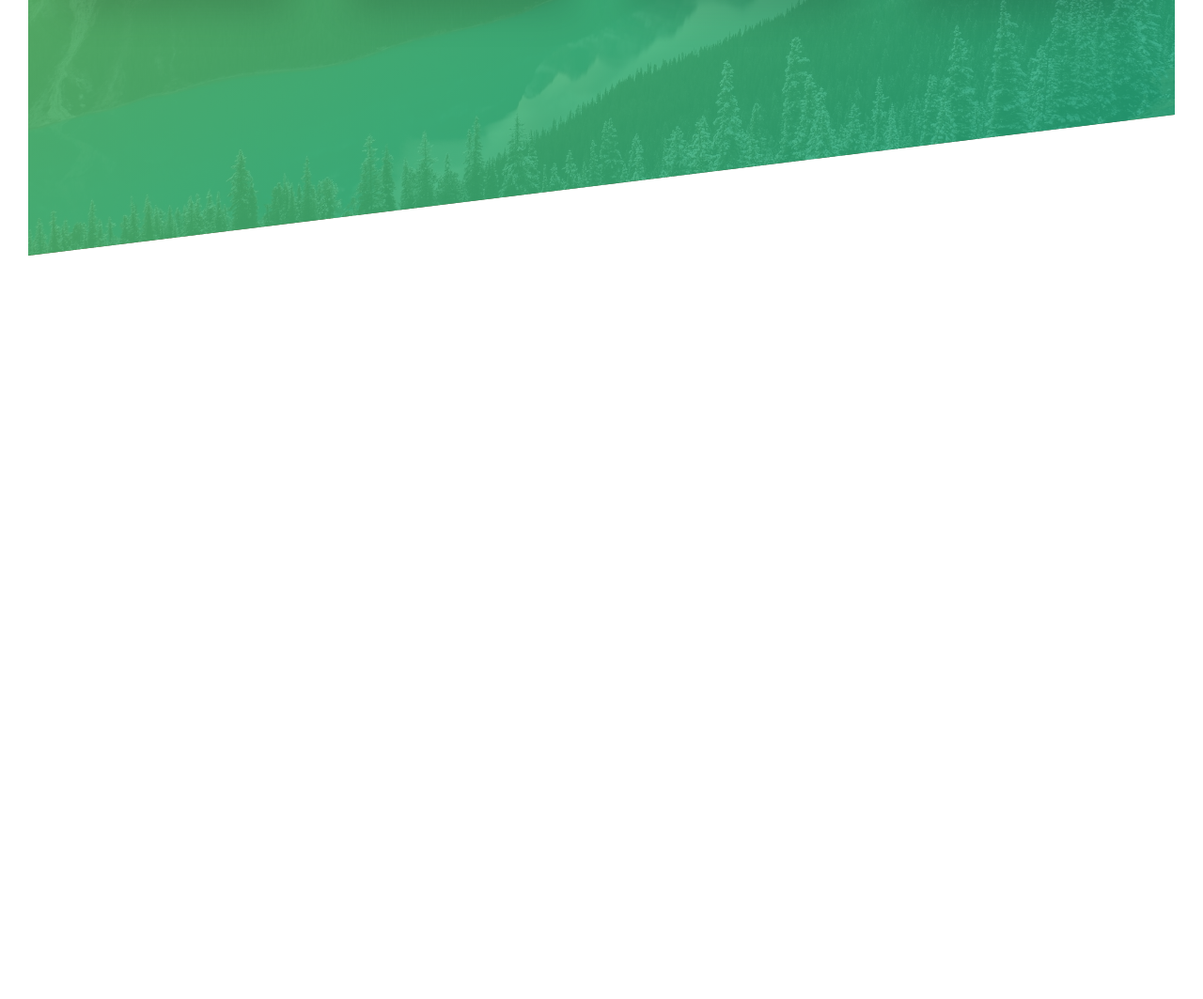
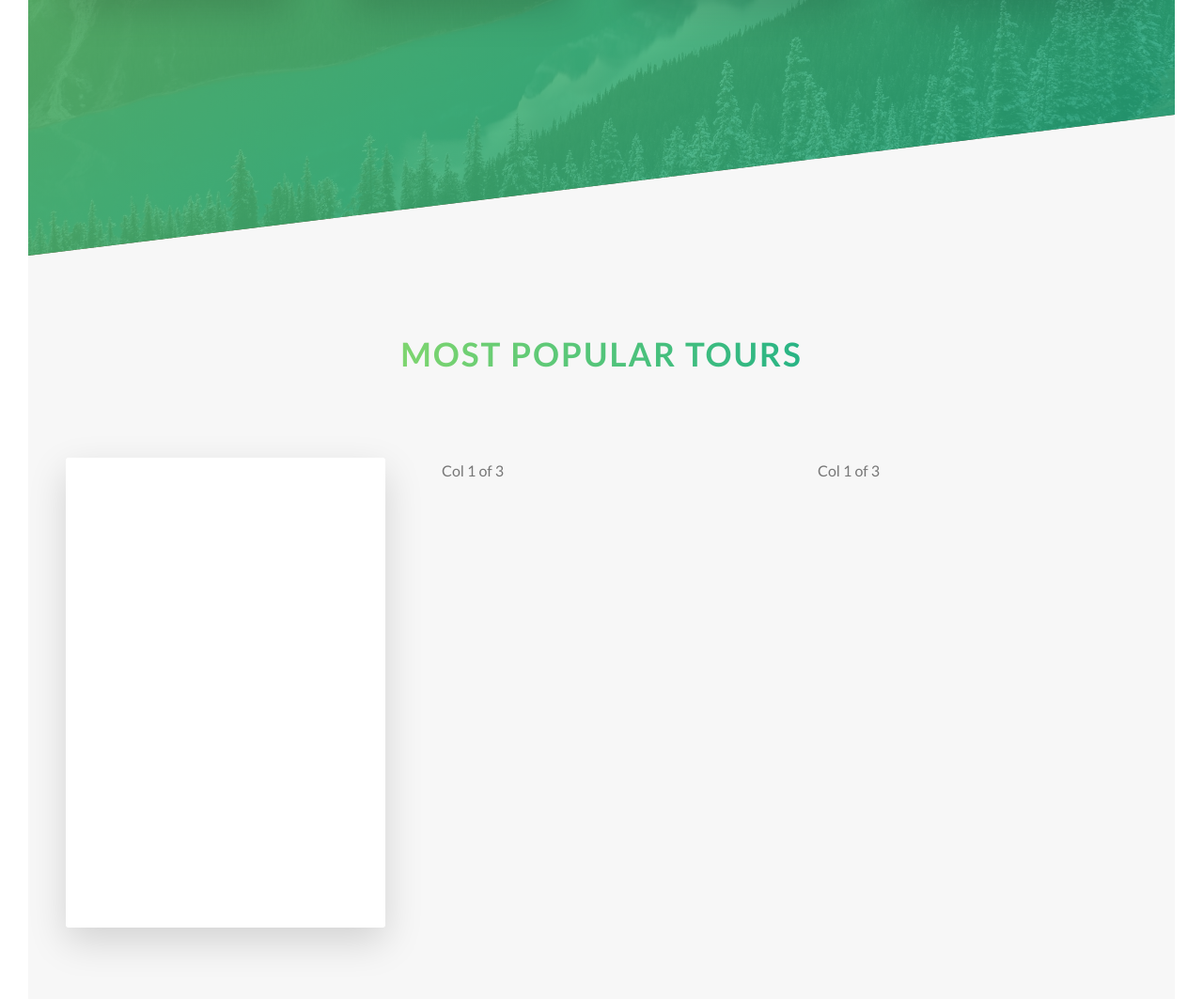
Before and after one commit to laiminhkiet7522/learn-html-css-advance, a website: page Natours/index.html in a window 1280 px wide. Shown: the part 1968-3031 px from the top of the page at 94% size. Before the commit the page ends 2240 px from the top, so only its background shows below. Drawn offline with Linux system fonts and the light colour scheme.

Commit message:
Section 5: Building the Tours Section - Part 1

```diff
--- a/Natours/index.html
+++ b/Natours/index.html
@@ -100,6 +100,31 @@
                 </div>
             </div>
         </section>
+        <section class="section-tours">
+            <div class="u-center-text u-margin-bottom-big">
+                <h2 class="heading-secondary">
+                    Most popular tours
+                </h2>
+            </div>
+            <div class="row">
+                <div class="col-1-of-3">
+                    <div class="card">
+                        <div class="card__side card__side--front">
+                            FRONT
+                        </div>
+                        <div class="card__side card__side--back card__side--back-1">
+                            BACK
+                        </div>
+                    </div>
+                </div>
+                <div class="col-1-of-3">
+                    Col 1 of 3
+                </div>
+                <div class="col-1-of-3">
+                    Col 1 of 3
+                </div>
+            </div>
+        </section>
     </main>
     <!-- <section class="grid-test">
         <div class="row">
--- a/Natours/sass/abstracts/_variables.scss
+++ b/Natours/sass/abstracts/_variables.scss
@@ -2,6 +2,12 @@
 $color-primary: #55c57a;
 $color-primary-light: #7ed56f;
 $color-primary-dark: #28b485;
+
+$color-secondary-light: #ffb900;
+$color-secondary-dark: #ff7730;
+
+$color-tertiary-light: #2998ff;
+$color-tertiary-dark: #5643fa;
 
 $color-grey-light-1: #f7f7f7;
 
--- /dev/null
+++ b/Natours/sass/components/_card.scss
@@ -0,0 +1,44 @@
+.card {
+  perspective: 150rem;
+  -moz-perspective: 150rem;
+  height: 50rem;
+  position: relative;
+
+  &__side {
+    color: #fff;
+    font-size: 2rem;
+    height: 50rem;
+    transition: all 0.8s ease;
+    position: absolute;
+    top: 0;
+    left: 0;
+    width: 100%;
+    border-radius: 3px;
+    box-shadow: 0 1.5rem 4rem rgba($color-black, 0.15);
+    backface-visibility: hidden;
+
+    &--front {
+      background-color: $color-white;
+    }
+
+    &--back {
+      transform: rotateY(180deg);
+
+      &-1 {
+        background-image: linear-gradient(
+          to right bottom,
+          $color-secondary-light,
+          $color-secondary-dark
+        );
+      }
+    }
+  }
+
+  &:hover &__side--front {
+    transform: rotateY(180deg);
+  }
+
+  &:hover &__side--back {
+    transform: rotateY(0);
+  }
+}
--- a/Natours/sass/main.scss
+++ b/Natours/sass/main.scss
@@ -8,6 +8,7 @@
 @import "base/utilities";
 
 @import "components/button";
+@import "components/card";
 @import "components/composition";
 @import "components/feature_box";
 
--- a/Natours/sass/pages/_home.scss
+++ b/Natours/sass/pages/_home.scss
@@ -16,7 +16,14 @@
   transform: skewY(-7deg);
   margin-top: -10rem;
 
+  //Chọn ra con trực tiếp và xuất hiện đầu tiên
   & > * {
     transform: skewY(7deg);
   }
 }
+
+.section-tours {
+  background-color: $color-grey-light-1;
+  padding: 25rem 0 50rem 0;
+  margin-top: -10rem;
+}
```
Also changed, not shown: Natours/css/style.css, Natours/sass/base/_typography.scss (renamed from Natours/sass/base/typography.scss), Natours/sass/components/_composition.scss (renamed from Natours/sass/components/composition.scss).
